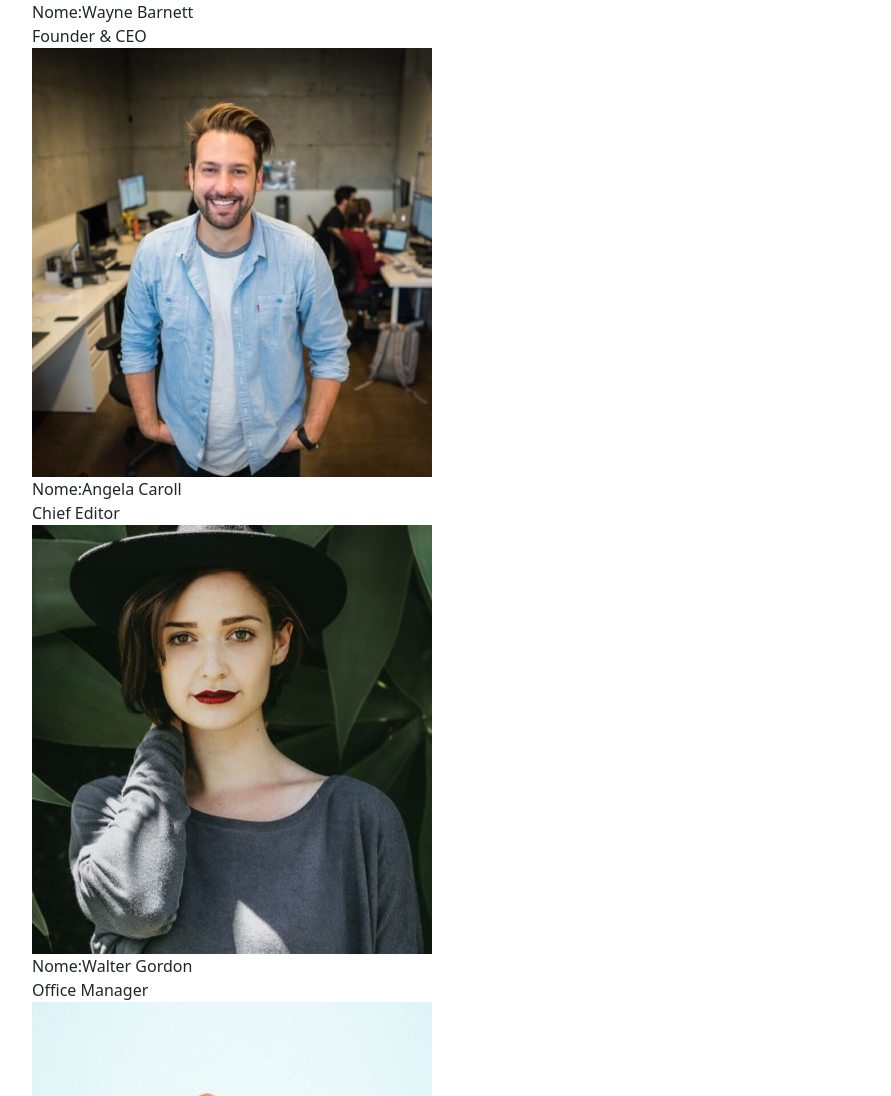
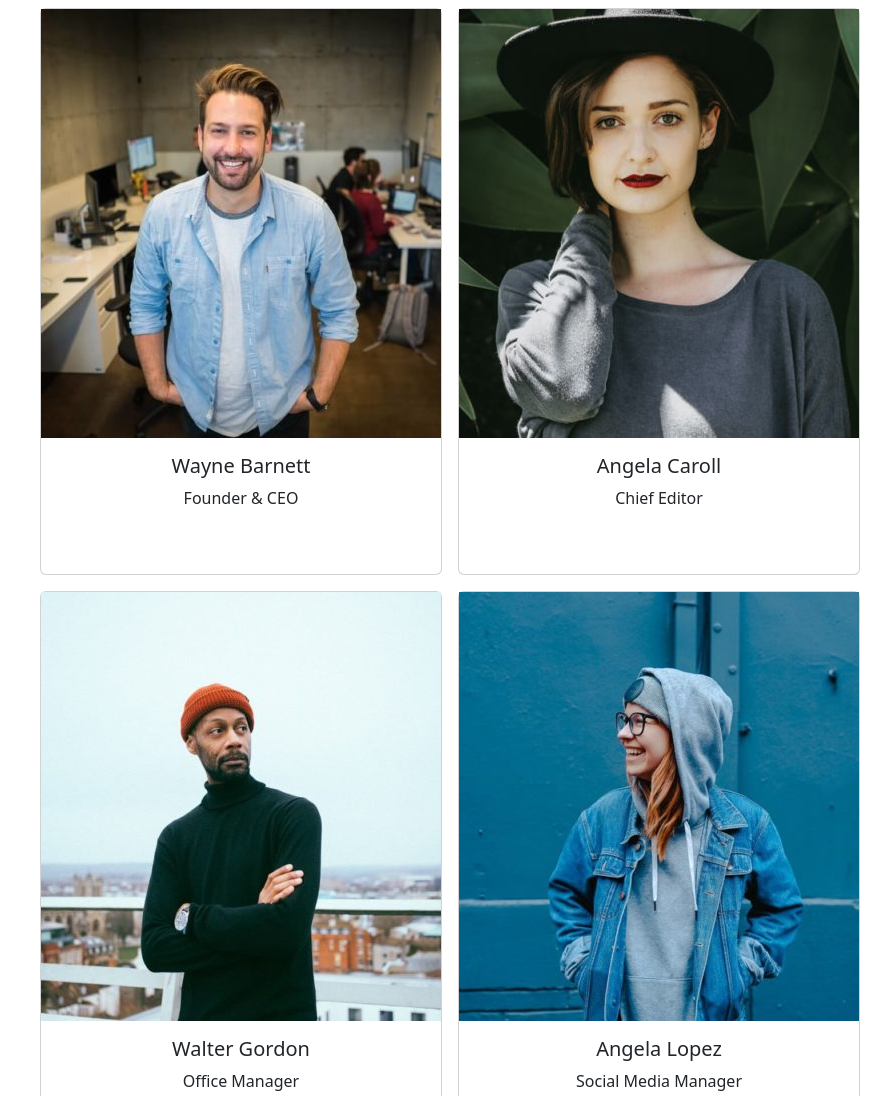
Before and after one commit to Giovanni-Cattaneo/js-our-team, a plain HTML site: page index.html in a window 1280 px wide. Shown: the top 1096 px of the page, without its empty margins (50-941 px from the left). Drawn offline with nearby package versions, Linux system fonts and the light colour scheme.

Commit message:
add card with img

```diff
--- a/index.html
+++ b/index.html
@@ -5,13 +5,40 @@
     <meta name="viewport" content="width=device-width, initial-scale=1.0">
     <title>Document</title>
     <link href="https://cdn.jsdelivr.net/npm/bootstrap@5.3.3/dist/css/bootstrap.min.css" rel="stylesheet" integrity="sha384-QWTKZyjpPEjISv5WaRU9OFeRpok6YctnYmDr5pNlyT2bRjXh0JMhjY6hW+ALEwIH" crossorigin="anonymous">
+
+    <style>
+        *{
+            text-align: center;
+        }
+
+        body{
+            margin: auto;
+        }
+
+        .container{
+            flex-wrap: wrap;
+        }
+    </style>
 </head>
 <body>
 
-    <div class="container"></div>
+    <div class="container d-flex">
+
+
+
+    </div>
 
 
 
     <script src="./main.js"></script>
 </body>
 </html>
+
+<!-- <div class="card" style="width: 18rem;">
+    <img src="..." class="card-img-top" alt="...">
+    <div class="card-body">
+      <h5 class="card-title">Card title</h5>
+      <p class="card-text">Some quick example text to build on the card title and make up the bulk of the card's content.</p>
+      <a href="#" class="btn btn-primary">Go somewhere</a>
+    </div>
+  </div> -->
--- a/main.js
+++ b/main.js
@@ -40,11 +40,15 @@ const team = [
 
     const container = document.querySelector(".container")
 
-        const markupName = `<div class="member">Nome:${member.name}</div>`
+    const markup = `
+    <div class="card m-2 pb-5">
+    <img class=" m-auto " src="${member.image}" alt="">
+    <div class="card-body">
+      <h5 class="card-title">${member.name}</h5>
+      <p class="card-text">${member.role}</p>
+    </div>
+    </div>`
 
-        const markupRole = `<div class="member">${member.role}</div>`
 
-        const markupImage = `<img src="${member.image}" alt="">`
-
-        container.innerHTML += (markupName + markupRole + markupImage)
+    container.innerHTML += (markup)
 }
```
Lines whose indentation alone changed are shown as unchanged.
